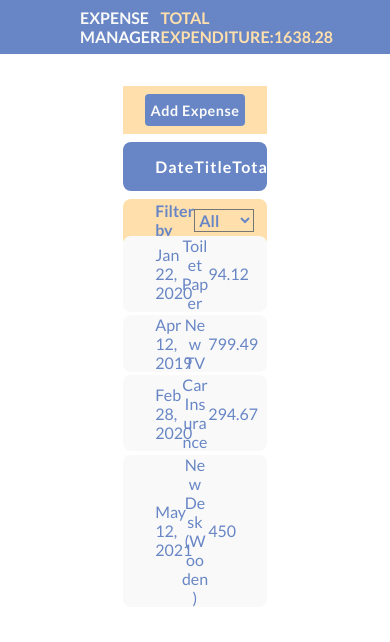
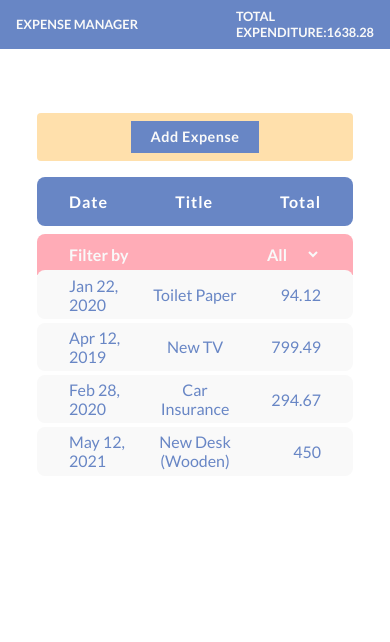
Before and after one commit to mankirats/Expense-Manager, a React (Create React App) app: page / in a window 390 px wide. Shown: the top 642 px of the page. Built offline with nearby package versions, Linux system fonts and the light colour scheme.

Commit message:
Responsive designs implemented

```diff
--- a/src/Components/styledComponents.js
+++ b/src/Components/styledComponents.js
@@ -1,4 +1,5 @@
 import styled from "styled-components";
+import { devices } from "../devices";
 import { colorPalette } from "./colorPalette";
 
 const { color1, color2, color3, color4, color5 } = colorPalette;
@@ -16,6 +17,8 @@ const ExpenseDiv = styled.div`
     justify-content: space-between;
     align-items: center;
     color: ${color1};
+    font-size: 1rem;
+    font-weight: 500;
 `;
 
 const ExpenseEntryNumber = styled.span`
@@ -40,69 +43,85 @@ const ExpenseTitle = styled.span`
 const ExpenseTotal = styled.span`
     width: calc(100% / 3);
     text-align: right;
+    overflow-wrap: break-word;
 `;
 const ExpenseDate = styled.span`
     text-align: left;
     width: calc(100% / 3);
+    overflow-wrap: break-word;
 `;
+const InputContainerDiv = styled.div`
+    width: calc(100% / 3 - 10px);
+    margin: 5px 2px;
 
+    @media ${devices.mobileL} {
+        width: calc(100% - 10px);
+    }
+`;
+const ButtonContainerDiv = styled.div`
+    width: calc(100% - 10px);
+    margin: 5px 2px;
+`;
 const InputField = styled.input`
-    width: calc(95% / 2);
     outline: none;
+    width: 100%;
     font-size: 0.9rem;
-    border: 1px solid #393e46;
+    border: 1.5px solid ${color1};
     border-radius: 4px;
-    margin: 4px 2px;
-    padding: 0.2rem;
+    margin: 3px 0px;
+    padding: 0.4rem;
     background: white;
+    &:nth-child(1) {
+        width: 100%;
+    }
 `;
 const CancelButton = styled.button`
-    background: black;
     letter-spacing: 0.5px;
     margin: 4px 4px;
     padding: 0.3rem;
     color: ${color1};
-    /* width: calc(95% / 2); */
+    width: calc(100% / 2 - 8px);
+    outline: none;
+    font-size: 0.9rem;
+    border-radius: 4px;
+    font-weight: bold;
+    background: ${color4};
+    border: 1.5px solid ${color1};
+`;
+const SubmitButton = styled.button`
+    background: ${color1};
+    letter-spacing: 0.5px;
+    margin: 4px 4px;
+    padding: 0.3rem;
+    color: ${color4};
     outline: none;
     font-size: 0.9rem;
     border-radius: 4px;
     font-weight: bold;
     border: 1px solid ${color5};
-`;
-const SubmitButton = styled.button`
-    background: white;
-    letter-spacing: 0.5px;
-    margin: 4px 4px;
-    padding: 0.3rem;
-    color: ${color1};
-    width: calc(95% / 2);
-    outline: none;
-    font-size: 0.9rem;
-    border-radius: 4px;
-    font-weight: bold;
-    border: 1px solid ${color5};
+    width: calc(100% / 2 - 8px);
 `;
 
 const StyledForm = styled.form`
+    display: flex;
     padding: 0.2rem;
-    display: flex;
     justify-content: center;
     align-items: center;
     flex-wrap: wrap;
-    background: ${color5};
+    /* background: ${color5}; */
     border-radius: 4px;
 `;
 const FormContainer = styled.div`
     border-radius: 4px;
-    background: #f9f9f9;
+    background: ${color4};
 `;
 
 const FormTitle = styled.div`
     text-align: right;
-    background: ${color2};
+    background: ${color3};
     padding: 0.2rem 1rem;
     /* font-weight: 700; */
-    color: ${color4};
+    color: ${color1};
     font-size: 1.05rem;
     border-radius: 4px 4px 0 0;
 `;
@@ -117,7 +136,11 @@ const ExpenseContainerDiv = styled.div`
     width: 45vw;
     margin: 1rem 0;
     padding: 1rem;
-    max-width: 55vw;
+    /* max-width: 55vw; */
+    @media ${devices.mobileL} {
+        width: calc(100% - 10px);
+        padding: 2rem;
+    }
 `;
 
 const ExpenseHeaderDiv = styled.div`
@@ -138,7 +161,7 @@ const ExpenseHeaderDiv = styled.div`
 
 const FilterYearDiv = styled.div`
     position: relative;
-    background: ${color3};
+    background: ${color2};
     margin-bottom: -0.5rem;
     padding: 0 2rem;
     border-radius: 8px 8px 0 0;
@@ -148,12 +171,14 @@ const FilterYearDiv = styled.div`
     justify-content: space-between;
     align-items: center;
     font-weight: bold;
-    color: ${color1};
+    color: ${color4};
     & select {
         background: transparent;
         font-size: 1rem;
-        color: ${color1};
+        color: inherit;
         font-weight: 600;
+        outline: 0;
+        border: 0;
     }
     & option {
         border: transparent;
@@ -172,15 +197,22 @@ const PageHeader = styled.div`
     padding: 1.7rem 5rem;
     font-weight: 800;
     color: ${color4};
+    @media ${devices.mobileL} {
+        padding: 1.5rem 1rem;
+        font-size: 0.8rem;
+        font-weight: 600;
+    }
 `;
 
 const PageTitle = styled.span`
     justify-content: center;
+    @media ${devices.mobileL} {
+        width: 100%;
+    }
 `;
 const ExpenseTotalHeader = styled.span`
     margin-left: auto;
     font-weight: 600;
-    color: ${color3};
 `;
 
 const DisplayExpenseFormContainer = styled.div`
@@ -188,14 +220,15 @@ const DisplayExpenseFormContainer = styled.div`
     width: 100%;
     background: ${color3};
     display: grid;
-
+    border-radius: 4px;
     place-items: center;
+    margin: 1rem 0;
 `;
 const DisplayExpenseFormButton = styled.button`
     height: 2rem;
+    width: 8rem;
     outline: none;
     border: 0;
-    border-radius: 4px;
     color: ${color4};
     letter-spacing: 0.5px;
     font-weight: 600;
@@ -204,6 +237,8 @@ const DisplayExpenseFormButton = styled.button`
 `;
 
 export {
+    InputContainerDiv,
+    ButtonContainerDiv,
     CancelButton,
     DisplayExpenseFormButton,
     DisplayExpenseFormContainer,
```
